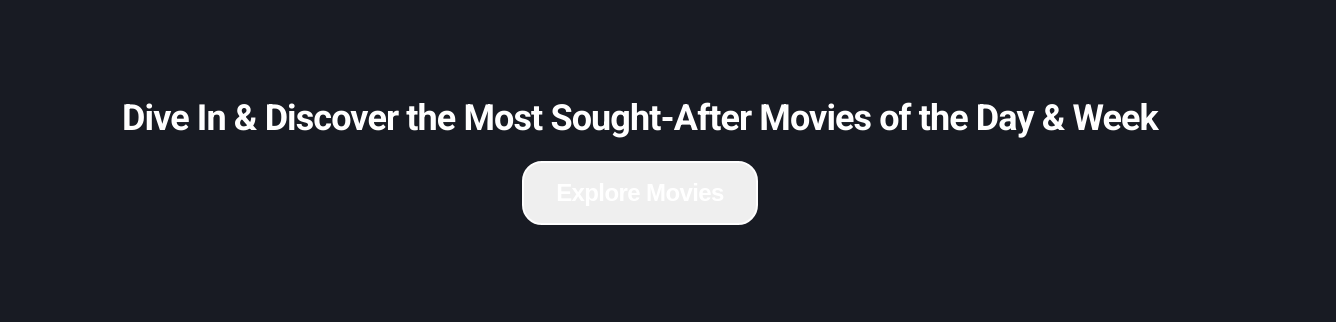
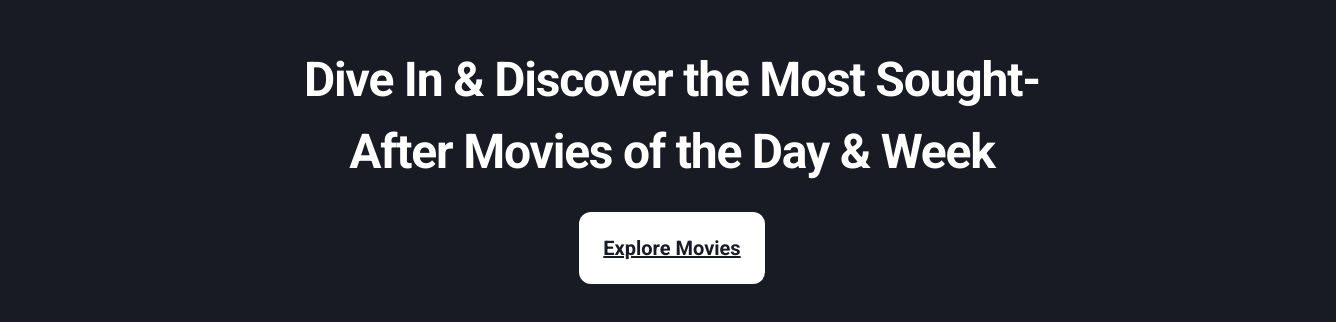
Before and after one commit to rodrigocamargo854/get-all-movies, a Next.js app: page / in a window 1280 px wide. Shown: the part 268-590 px from the top of the page, 1336 px wide, since content can reach past the window. Built offline with nearby package versions, Linux system fonts and the light colour scheme.

Commit message:
update styles

```diff
--- a/pages/index.js
+++ b/pages/index.js
@@ -1,43 +1,49 @@
 import React from "react";
-import { Flex, Text, Box } from "@chakra-ui/react";
+import { Flex, Text, Button } from "@chakra-ui/react";
 import Link from "next/link";
 
 export default function Home() {
   return (
     <Flex
-      w="100wh"
+      w="100vw"
       h="100vh"
       align="center"
       justify="center"
       direction="column"
       bg="gray.900"
+      px={6}
+      textAlign="center"
     >
       <Text
-        fontSize="4xl"
+        fontSize={{ base: "3xl", md: "4xl", lg: "5xl" }}
         fontWeight="bold"
         letterSpacing="tight"
         color="white"
-        mb="4"
+        mb={6}
+        maxW="800px"
       >
         Dive In & Discover the Most Sought-After Movies of the Day & Week
       </Text>
 
-      <Link href={`/treading/day`}>
-        <Box
-          as="button"
-          fontSize="2xl"
+      <Link href={`/treading/day`} passHref>
+        <Button
+          as="a"
+          fontSize="xl"
           fontWeight="bold"
-          letterSpacing="tight"
-          px="8"
+          px="6"
           py="4"
-          border="2px solid white"
-          borderRadius="20px"
-          color="white"
-          _hover={{ bg: "gray.800" }}
-          transition="background 0.3s"
+          borderRadius="12px"
+          bg="white"
+          color="gray.900"
+          _hover={{
+            bg: "gray.700",
+            color: "white",
+            transform: "scale(1.05)",
+          }}
+          transition="all 0.3s"
         >
           Explore Movies
-        </Box>
+        </Button>
       </Link>
     </Flex>
   );
```
Also changed, not shown: package.json (+4 -4 lines), 2 other files (tests, documents, lock files or other folders).
